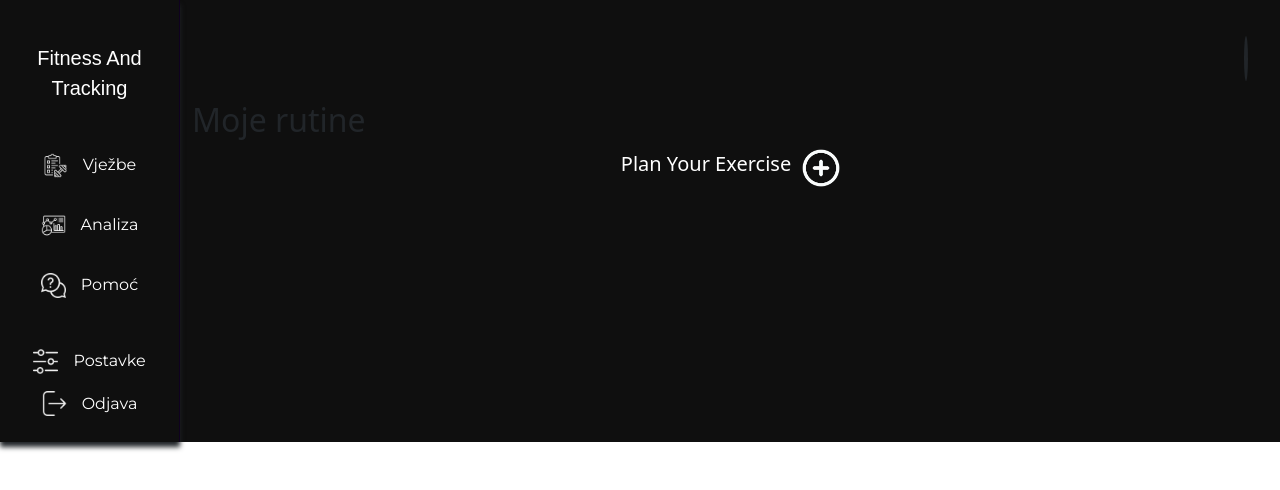
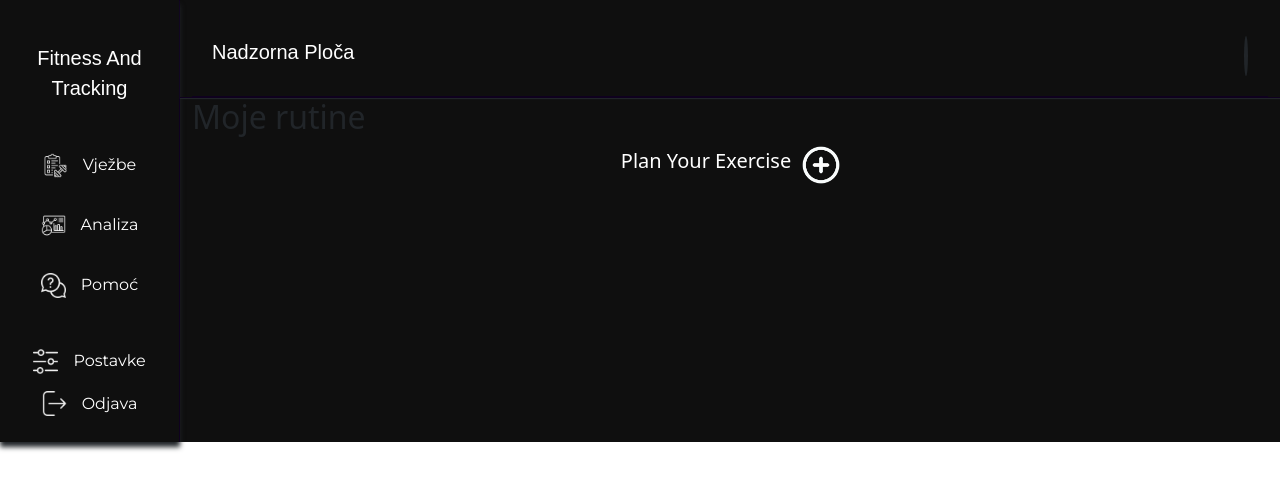
Before and after one commit to CodeITLab/fit_track_frontend_app, a Vue app: page /dashboard in a window 1280 px wide. Shown: the top 490 px of the page. Built offline with nearby package versions, Linux system fonts and the light colour scheme; no server answers; sample sign-in values are in the browser's storage; a web font is replaced by a local one; what @formkit/vue would draw is missing.

Commit message:
Add: fixed top navbar item

```diff
--- a/src/assets/css/components/menu-components/dashboard-top-navbar.css
+++ b/src/assets/css/components/menu-components/dashboard-top-navbar.css
@@ -5,16 +5,18 @@
     align-items: center;
     padding: 20px;
     margin-top: 1rem;
+    border-bottom: 1px solid #0f011f;
 }
 
 .heading-logo {
     font-family: "Anton SC", sans-serif;
-    font-size: 22px;
+    font-size: 20px;
 }
 
 .heading-user-name {
     font-family: "Montserrat", sans-serif;
-    font-size: 20px;
+    font-size: 18px;
+    margin-bottom: 0 !important;
 }
 
 .user-info {
--- a/src/assets/css/views/dashboard.css
+++ b/src/assets/css/views/dashboard.css
@@ -6,10 +6,6 @@
     width: 100%;
     height: 100%;
     background-color: #0f0f0f;
-}
-
-.dashboard-wrapper .container-fluid {
-
 }
 
 .dashboard-wrapper .container-fluid .row {
@@ -40,10 +36,9 @@ main {
     width: 100%;
 }
 
-.add-day {
-    border-radius: 20px;
-    width: 250px;
-    height: 100px;
+.heading {
+    border-bottom: 1px solid #0f011f;
+    box-shadow: 0px 1px 1px;
 }
 
 .content-card {
--- a/src/components/menu-components/TopNavbarComponent.vue
+++ b/src/components/menu-components/TopNavbarComponent.vue
@@ -29,12 +29,12 @@ onBeforeMount(async () => {
           <span class="line"></span>
           <span class="line"></span>
       </div>
-      <h5 v-if="!isMobile" class="text-white heading-logo"></h5>
+      <h5 v-if="!isMobile" class="text-white heading-logo">Nadzorna Ploča</h5>
       <div class="user-info">
         <h5 class="text-white heading-user-name">
-          {{ userData?.name }}
+          {{ userData?.name }} {{ userData?.lastName }}
         </h5>
-        <img class="border border-2 border-dark rounded-circle ms-2" :src="userData?.picture" height="45" alt="" />
+        <img class="border border-2 border-dark rounded-circle ms-2" :src="userData?.picture" height="40" alt="" />
       </div>
     </div>
 </template>
--- a/src/views/DashboardView.vue
+++ b/src/views/DashboardView.vue
@@ -22,7 +22,7 @@ onBeforeMount(() => {
     <main>
       <div class="container-fluid">
         <div class="row">
-          <div class="col">
+          <div class="col heading">
             <TopNavbarComponent />
           </div>
           <div class="col">
```
